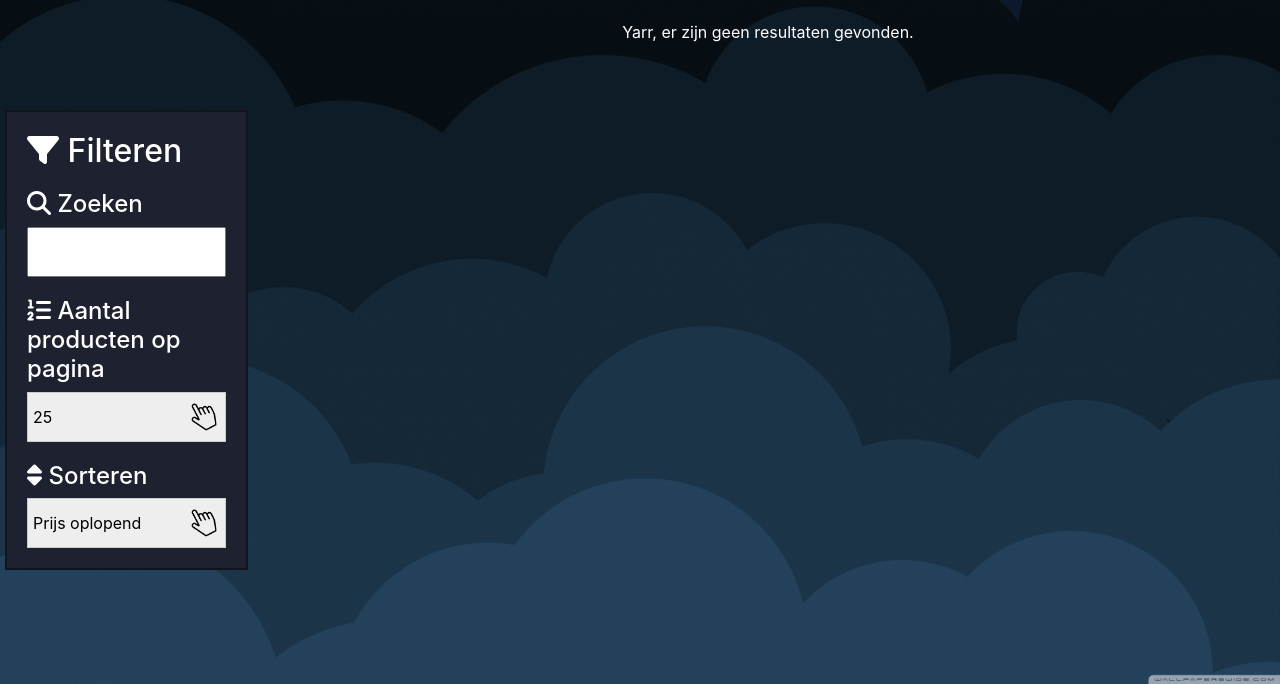
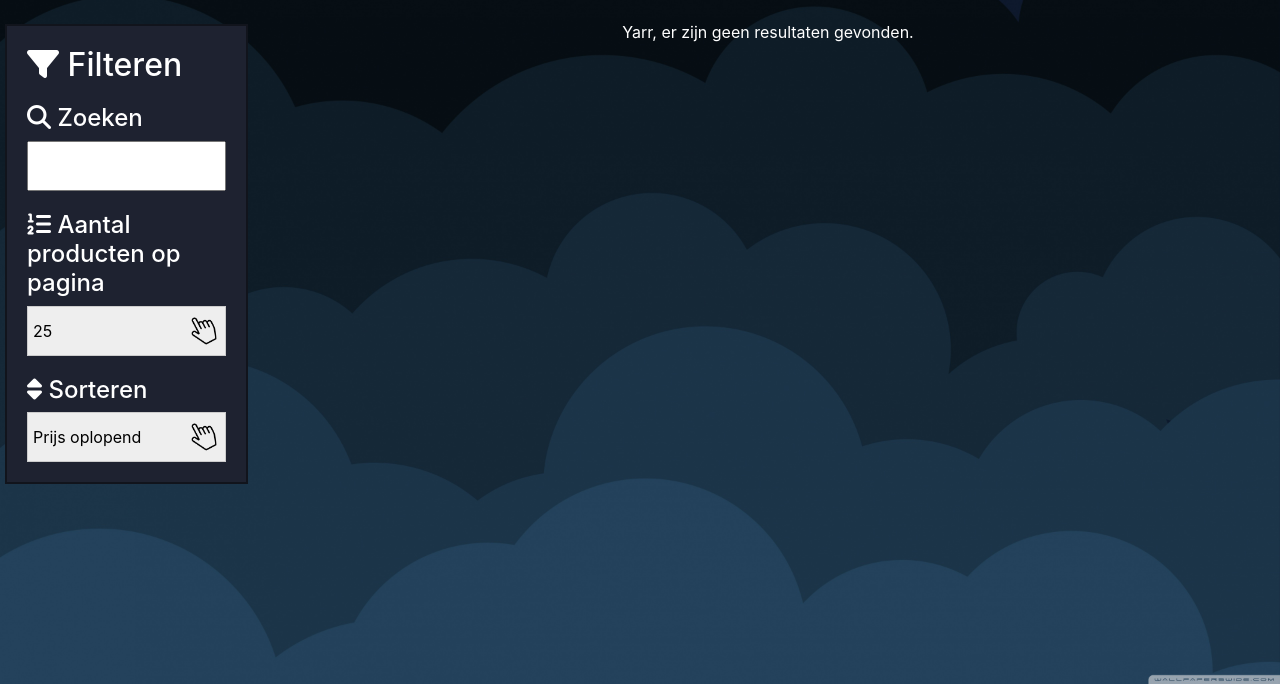
Before and after one commit to FOXTetsuo/NerdyGadgets, a PHP site: page /browse.php in a window 1280 px wide. Shown: the part 116-800 px from the top of the page. Run offline with PHP 8.4, Linux system fonts and the light colour scheme; data that the repository does not hold is empty; some libraries are stand-ins or nearby versions; some web fonts are replaced.

Commit message:
Update style.css

```diff
--- a/Public/CSS/style.css
+++ b/Public/CSS/style.css
@@ -276,7 +276,7 @@ ul#ul-class-navigation li {
     width: 19%;
     background-color: #1e2230;
     float: left;
-    top:216px;
+    top:130px;
     border: 2px solid #11141c;
     margin-left: 5px;
     margin-top: 10px;
```
